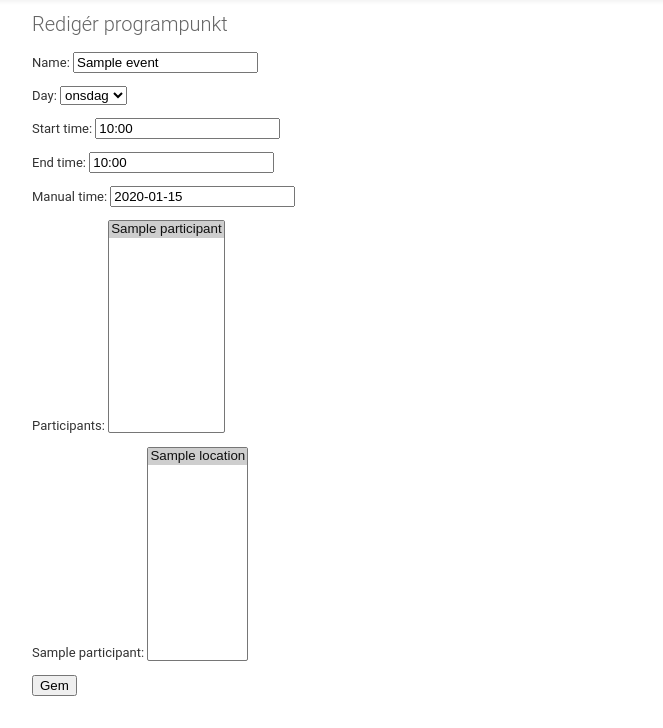
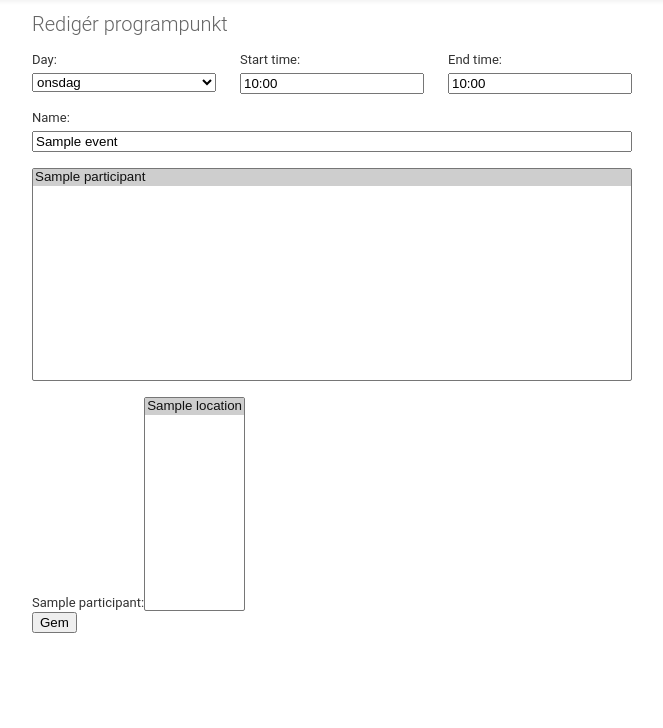
Before and after one commit to matfystutor/lokaler, a Django app: page /event/1/ in a window 1280 px wide. Shown: the part 72-800 px from the top of the page, without its empty margins (47-710 px from the left). Run offline with Django 3.2, Linux system fonts and the light colour scheme; tables that the repository leaves empty hold one stand-in row (values such as "Sample post").

Commit message:
Work on event update form

```diff
--- a/lokaleplan/forms.py
+++ b/lokaleplan/forms.py
@@ -102,7 +102,8 @@ class EventForm(forms.Form):
         for p in self.participants:
             k = 'locations_%s' % p.pk
             self.fields[k] = forms.TypedMultipleChoiceField(
-                coerce=int, choices=location_choices, label=str(p))
+                coerce=int, choices=location_choices, label=str(p),
+                required=False)
 
     def save(self):
         data = self.cleaned_data
@@ -111,3 +112,6 @@ class EventForm(forms.Form):
         qs.update(name=data['name'], day=data['day'],
                   start_time=data['start_time'], end_time=data['end_time'],
                   manual_time=data['manual_time'])
+
+    def participant_locations(self):
+        return [self['locations_%s' % p.pk] for p in self.participants]
--- /dev/null
+++ b/lokaleplan/static/lokaleplan/event_form.css
@@ -0,0 +1,24 @@
+.event_form {
+    display: flex;
+    flex-direction: column;
+    max-width: 600px;
+}
+.event_form > .time {
+    display: flex;
+}
+.event_form .field {
+    display: flex;
+    flex-direction: column;
+    flex: 1 0 0px;
+    margin: 0 12px;
+}
+.event_form label {
+    margin-bottom: 5px;
+}
+.event_form .field > input, .event_form .field > select {
+    width: 100%;
+    box-sizing: border-box;
+}
+.event_form > div {
+    margin: 0px -12px 16px;
+}
--- a/lokaleplan/templates/lokaleplan/event_form.html
+++ b/lokaleplan/templates/lokaleplan/event_form.html
@@ -1,9 +1,33 @@
 {% extends "lokaleplan/base.html" %}
+{% load staticfiles %}
 {% block title %}Redigér programpunkt{% endblock %}
+{% block head %}
+<link rel="stylesheet" type="text/css"
+href="{% static 'lokaleplan/event_form.css' %}" />
+{% endblock %}
 {% block content %}
 <h1>Redigér programpunkt</h1>
 <form method="post">{% csrf_token %}
-{{ form.as_p }}
+<div class="event_form">
+<div class="time">
+<div class="field">{{ form.day.label_tag }}{{ form.day }}{{ form.day.errors }}</div>
+<div class="field">{{ form.start_time.label_tag }}{{ form.start_time }}{{ form.start_time.errors }}</div>
+<div class="field">{{ form.end_time.label_tag }}{{ form.end_time }}{{ form.end_time.errors }}</div>
+</div>
+<div class="name">
+<div class="field">{{ form.name.label_tag }}{{ form.name }}{{ form.name.errors }}</div>
+</div>
+<div class="participants">
+<div class="field">
+{{ form.participants }}
+</div>
+</div>
+</div>
+<div id="participant_locations">
+{% for f in form.participant_locations %}
+<div>{{ f.label_tag }}{{ f }}{{ f.errors }}</div>
+{% endfor %}
+</div>
 <input type="submit" value="Gem" />
 </form>
 {% endblock %}
```
